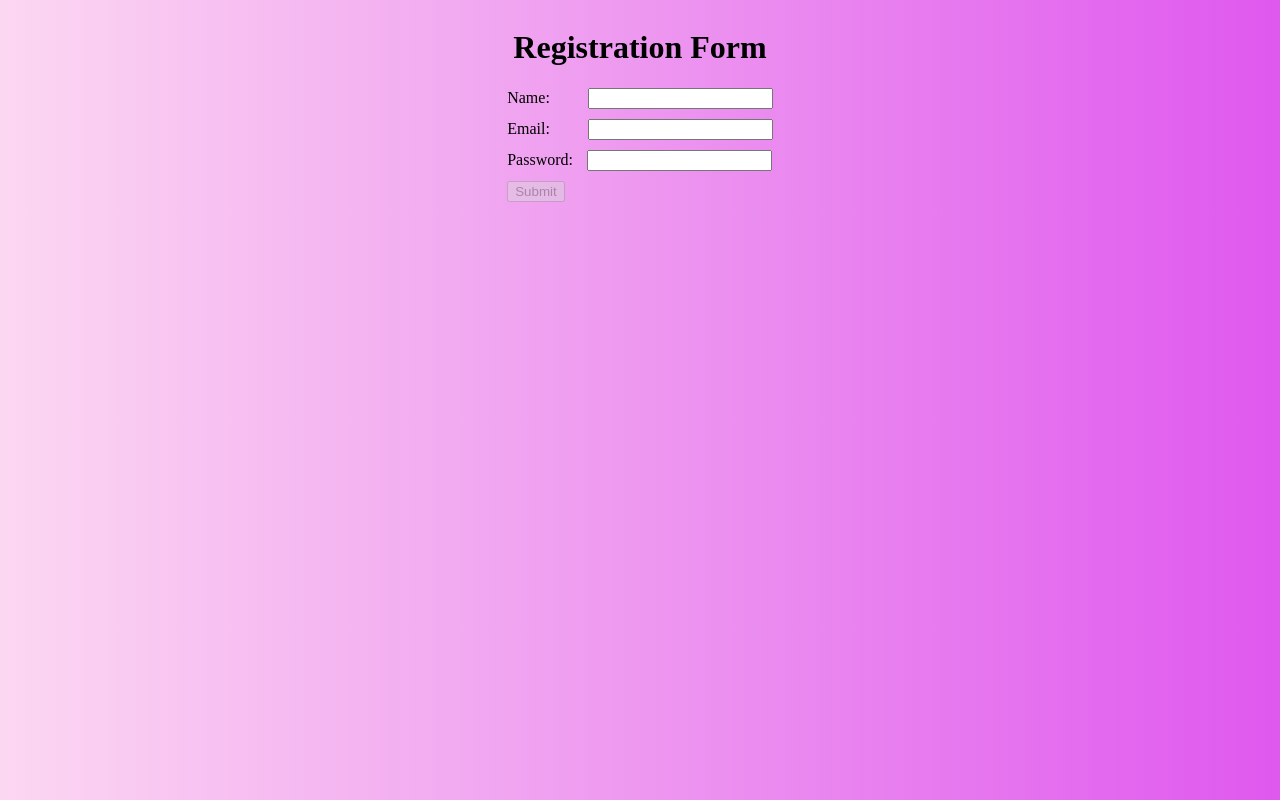
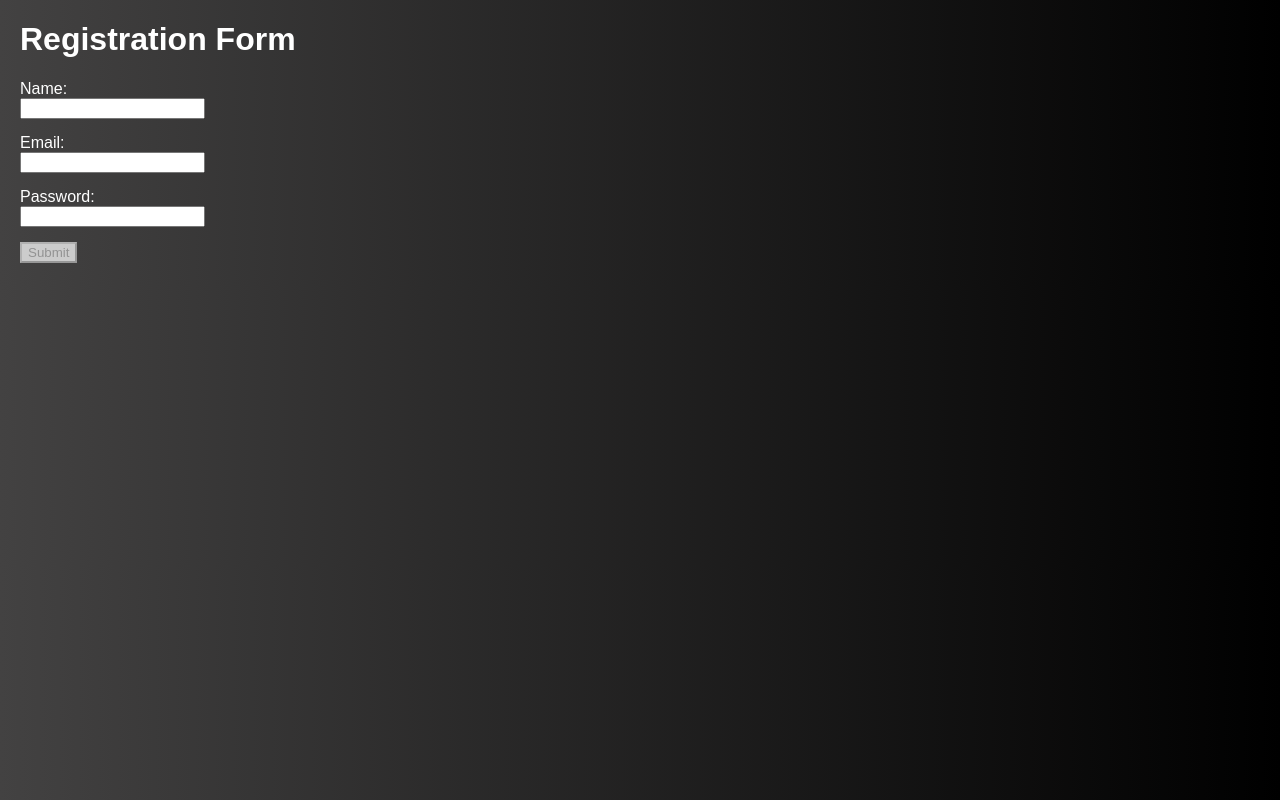
Before and after one commit to jegan8172/form, a plain HTML site: page index.html in a window 1280 px wide. Drawn offline with Linux system fonts and the light colour scheme.

Commit message:
update file

```diff
--- a/index.html
+++ b/index.html
@@ -1,130 +1,111 @@
 <!DOCTYPE html>
 <html lang="en">
 <head>
-    <meta charset="UTF-8" />
-    <meta name="viewport" content="width=device-width, initial-scale=1.0" />
+  <meta charset="UTF-8">
+  <meta name="viewport" content="width=device-width, initial-scale=1.0">
   <title>Registration Form</title>
   <style>
     body {
-        background-image: linear-gradient(
-          to right,
-          rgb(252, 215, 242),
-          rgb(223, 88, 238)
-        );
+      font-family: Arial, sans-serif;
+      margin: 20px;
+      color: white;
+      background-image: linear-gradient(to right, rgb(67, 66, 66), rgb(0, 0, 0));
     }
     .error {
       color: red;
       font-size: 0.9em;
     }
-      input {
-        margin-bottom: 10px;
-        margin-left: 10px;
+    .form-group {
+      margin-bottom: 15px;
     }
-      .cont {
-        display: flex;
-        flex-direction: column;
-        align-items: center;
+    button:disabled {
+      background-color: #ccc;
+      cursor: not-allowed;
     }
   </style>
 </head>
 <body>
-    <div class="cont">
   <h1>Registration Form</h1>
   <form id="registrationForm">
-        <div>
-          <label for="name">Name:</label>
-          <input type="text" id="name" name="name" style="margin-left: 34px" />
-          <span class="error" id="nameError"></span>
-        </div>
-        <div>
-          <label for="email">Email:</label>
-          <input
-            type="email"
-            id="email"
-            name="email"
-            style="margin-left: 34px"
-          />
-          <span class="error" id="emailError"></span>
-        </div>
-        <div>
-          <label for="password">Password:</label>
-          <input type="password" id="password" name="password" />
-          <span class="error" id="passwordError"></span>
-        </div>
-        <div>
-          <button type="submit" id="submitButton" disabled>Submit</button>
-        </div>
-      </form>
+    <div class="form-group">
+      <label for="name">Name:</label><br>
+      <input type="text" id="name" name="name">
+      <div id="nameError" class="error"></div>
     </div>
 
+    <div class="form-group">
+      <label for="email">Email:</label><br>
+      <input type="email" id="email" name="email">
+      <div id="emailError" class="error"></div>
+    </div>
+
+    <div class="form-group">
+      <label for="password">Password:</label><br>
+      <input type="password" id="password" name="password">
+      <div id="passwordError" class="error"></div>
+    </div>
+
+    <button type="submit" id="submitButton" disabled>Submit</button>
+  </form>
+
   <script>
-      document.addEventListener("DOMContentLoaded", function () {
-        const form = document.getElementById("registrationForm");
-        const name = document.getElementById("name");
-        const email = document.getElementById("email");
-        const password = document.getElementById("password");
-        const submitButton = document.getElementById("submitButton");
+    const nameInput = document.getElementById('name');
+    const emailInput = document.getElementById('email');
+    const passwordInput = document.getElementById('password');
+    const submitButton = document.getElementById('submitButton');
 
-        const nameError = document.getElementById("nameError");
-        const emailError = document.getElementById("emailError");
-        const passwordError = document.getElementById("passwordError");
+    const nameError = document.getElementById('nameError');
+    const emailError = document.getElementById('emailError');
+    const passwordError = document.getElementById('passwordError');
 
-        // Function to validate the name field
     function validateName() {
-          if (name.value.trim() === "") {
-            nameError.textContent = "Name is required.";
+      if (nameInput.value.trim() === '') {
+        nameError.textContent = 'Name cannot be empty.';
+        return false;
       } else {
-            nameError.textContent = "";
+        nameError.textContent = '';
+        return true;
       }
     }
 
-        // Function to validate the email field
     function validateEmail() {
-          const emailPattern = /^[^\s@]+@[^\s@]+\.[^\s@]+$/;
-          if (!emailPattern.test(email.value)) {
-            emailError.textContent = "Please enter a valid email address.";
+      const emailRegex = /^[^\s@]+@[^\s@]+\.[^\s@]+$/;
+      if (!emailRegex.test(emailInput.value.trim())) {
+        emailError.textContent = 'Please enter a valid email address.';
+        return false;
       } else {
-            emailError.textContent = "";
+        emailError.textContent = '';
+        return true;
       }
     }
 
-        // Function to validate the password field
     function validatePassword() {
-          if (password.value.length < 6) {
-            passwordError.textContent =
-              "Password must be at least 6 characters long.";
+      if (passwordInput.value.length < 6) {
+        passwordError.textContent = 'Password must be at least 6 characters long.';
+        return false;
       } else {
-            passwordError.textContent = "";
+        passwordError.textContent = '';
+        return true;
       }
     }
 
-        // Function to enable/disable the submit button
     function validateForm() {
       const isNameValid = validateName();
       const isEmailValid = validateEmail();
       const isPasswordValid = validatePassword();
 
-          if (isNameValid && isEmailValid && isPasswordValid) {
-            submitButton.disabled = false;
-          } else {
-            submitButton.disabled = true;
-          }
+      submitButton.disabled = !(isNameValid && isEmailValid && isPasswordValid);
     }
 
-        // Event listeners for real-time validation
-        name.addEventListener("input", validateForm);
-        email.addEventListener("input", validateForm);
-        password.addEventListener("input", validateForm);
+    nameInput.addEventListener('input', validateForm);
+    emailInput.addEventListener('input', validateForm);
+    passwordInput.addEventListener('input', validateForm);
 
-        // Form submission handler
-        form.addEventListener("submit", function (event) {
+    document.getElementById('registrationForm').addEventListener('submit', function(event) {
       event.preventDefault();
       if (validateName() && validateEmail() && validatePassword()) {
-            alert("Form submitted successfully!");
-            form.reset();
-            submitButton.disabled = true;
+        alert('Form submitted successfully!');
       }
-        });
     });
   </script>
 </body>
```
Lines whose indentation alone changed are shown as unchanged.
